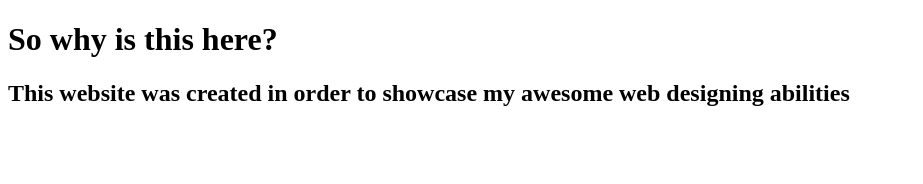
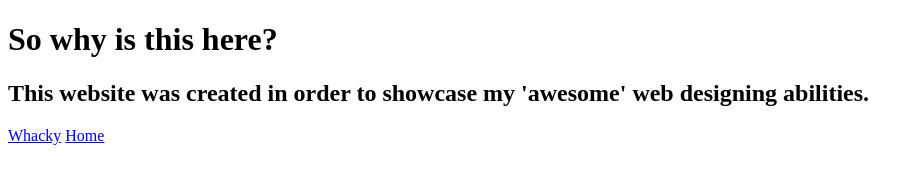
Before and after one commit to ewilson66/FinalProject, a plain HTML site: page About/index.html in a window 1280 px wide. Shown: the whole page, without its empty margins (0-923 px from the left). Drawn offline with Linux system fonts and the light colour scheme.

Commit message:
linking pages
linking pages

```diff
--- a/About/index.html
+++ b/About/index.html
@@ -10,5 +10,10 @@
 So why is this here?
 </h1>
 <h2>
-    This website was created in order to showcase my awesome web designing abilities
+    This website was created in order to showcase my 'awesome' web designing abilities.
 </h2>
+<a href="../docs/Whacky/whacky.html">Whacky</a>
+
+
+
+<a href="../Home/home.html">Home</a>
```
Also changed, not shown: Home/home.html (+2 -1 lines), docs/Whacky/whacky.html (+3 -2 lines), docs/Stylesheet/style.css (line endings or trailing spaces).
